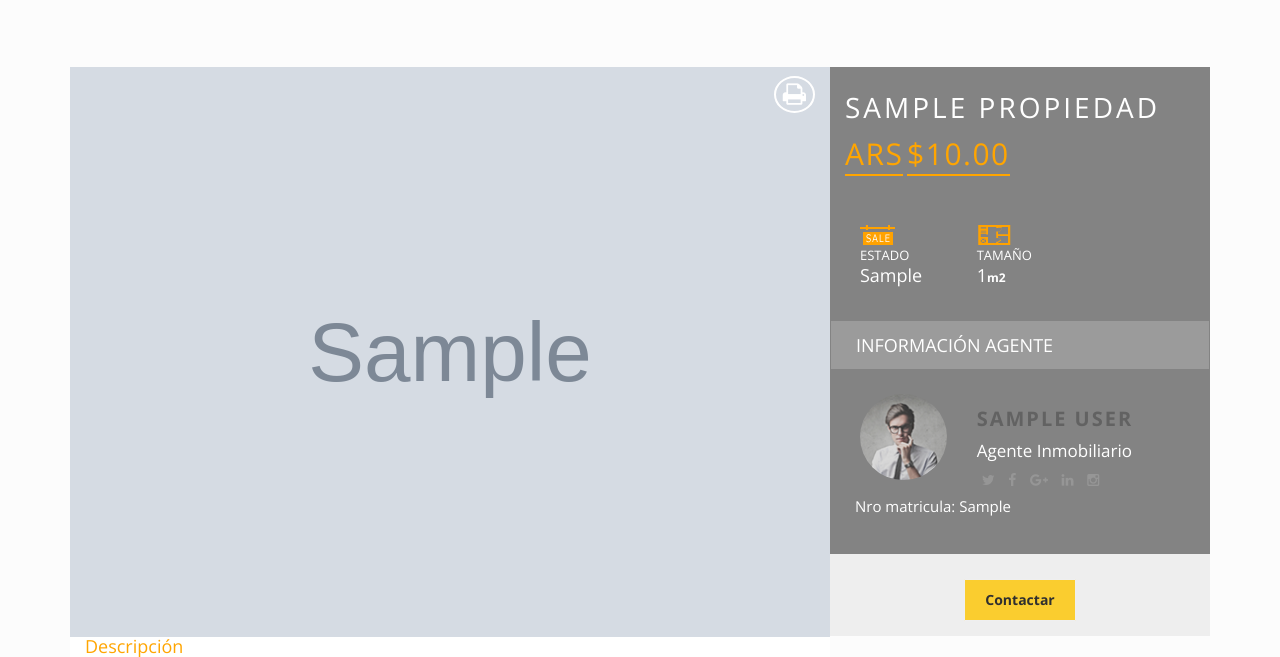
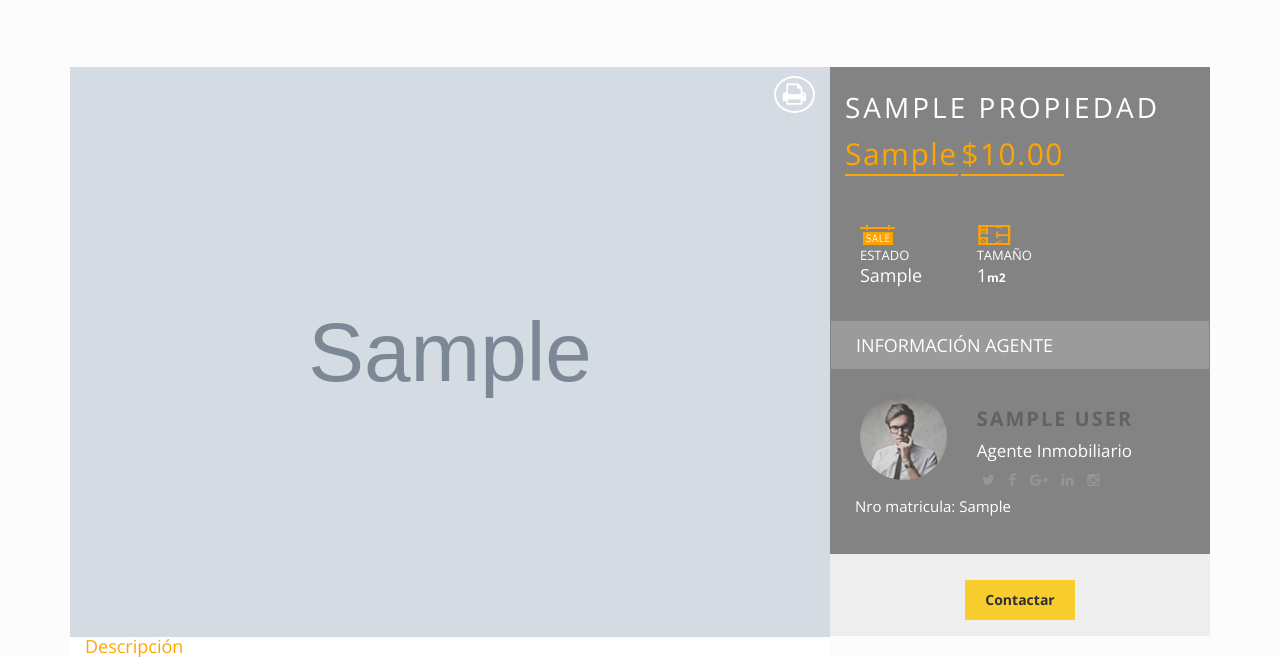
Before and after one commit to enzojb/andoBuscando, a Django app: page /propiedad/detalles_propiedad/1/ in a window 1280 px wide. Shown: the part 154-811 px from the top of the page. Run offline with Django 5.2, Linux system fonts and the light colour scheme; tables that the repository leaves empty hold one stand-in row (values such as "Sample post"); grey boxes marked "Sample" are stand-in pictures; some libraries are stand-ins or nearby versions.

Commit message:
arreglo detalle_propiedad

```diff
--- a/apps/propiedad/templates/detalle_propiedad.html
+++ b/apps/propiedad/templates/detalle_propiedad.html
@@ -150,7 +150,7 @@
                             <div class="inner-wrapper">
                                 <div class="single-property-header">
                                     <h1 class="property-title">{{propiedad.titulo}}</h1>
-                                    <span class="property-price">ARS</span>
+                                    <span class="property-price">{{propiedad.moneda}}</span>
                                     <span class="property-price">${{propiedad.precio}}</span>
                                 </div>
 
--- a/apps/propiedad/views.py
+++ b/apps/propiedad/views.py
@@ -88,9 +88,8 @@ class CrearPropiedadView(CreateView):
         form.instance.agente = self.request.user
         messages.success(self.request, 'Se cargo la propiedad, ya puede visualizarlo.')
         propiedad = form.save(commit=False)
-        imagen = self.request.FILES.get('foto')
+        #imagen = self.request.FILES.get('foto')
 
-        # Procesar la imagen con Pillow si existe
 
 
         propiedad.save()  # Guardar el modelo con la imagen procesada
```
